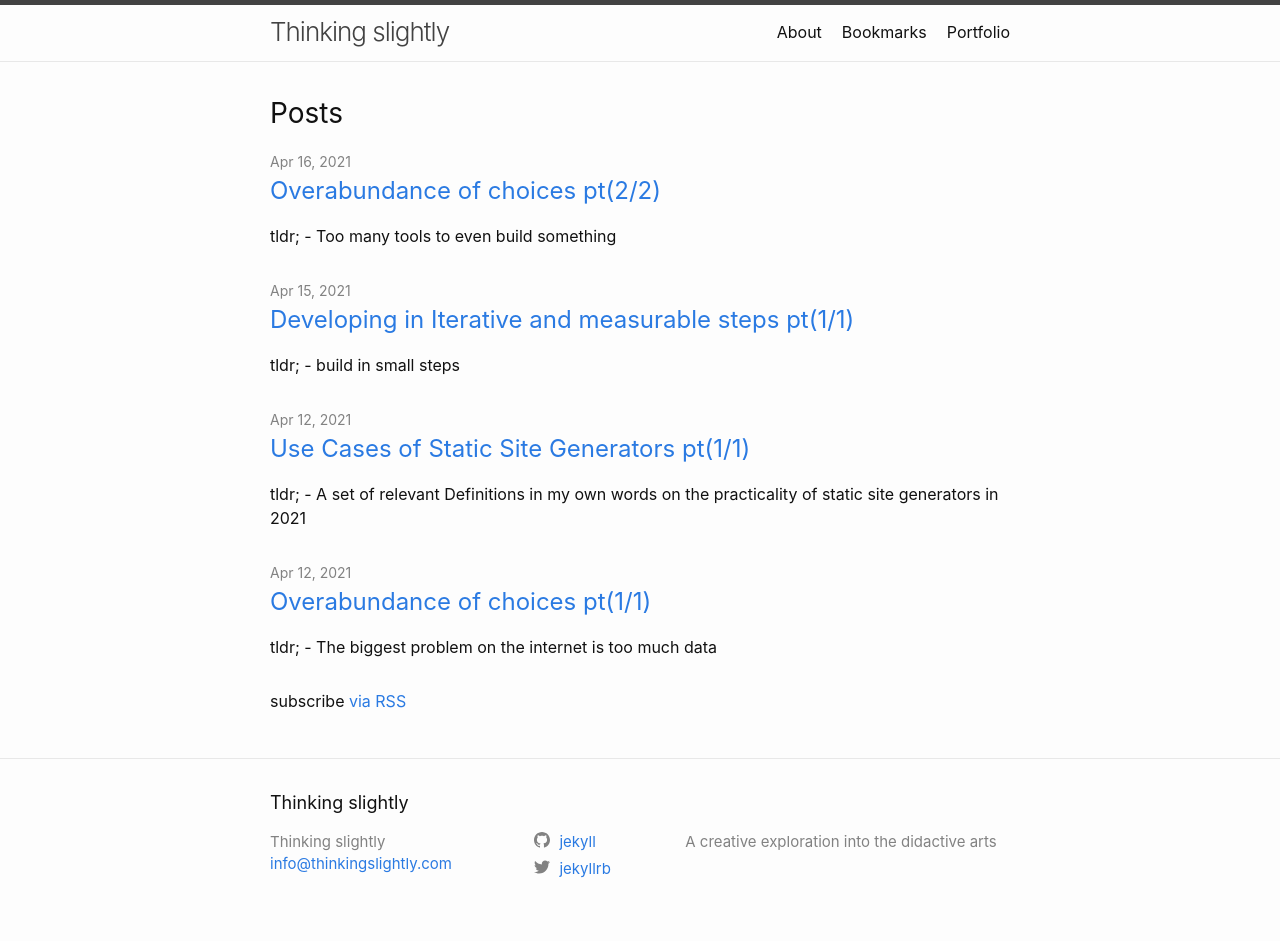
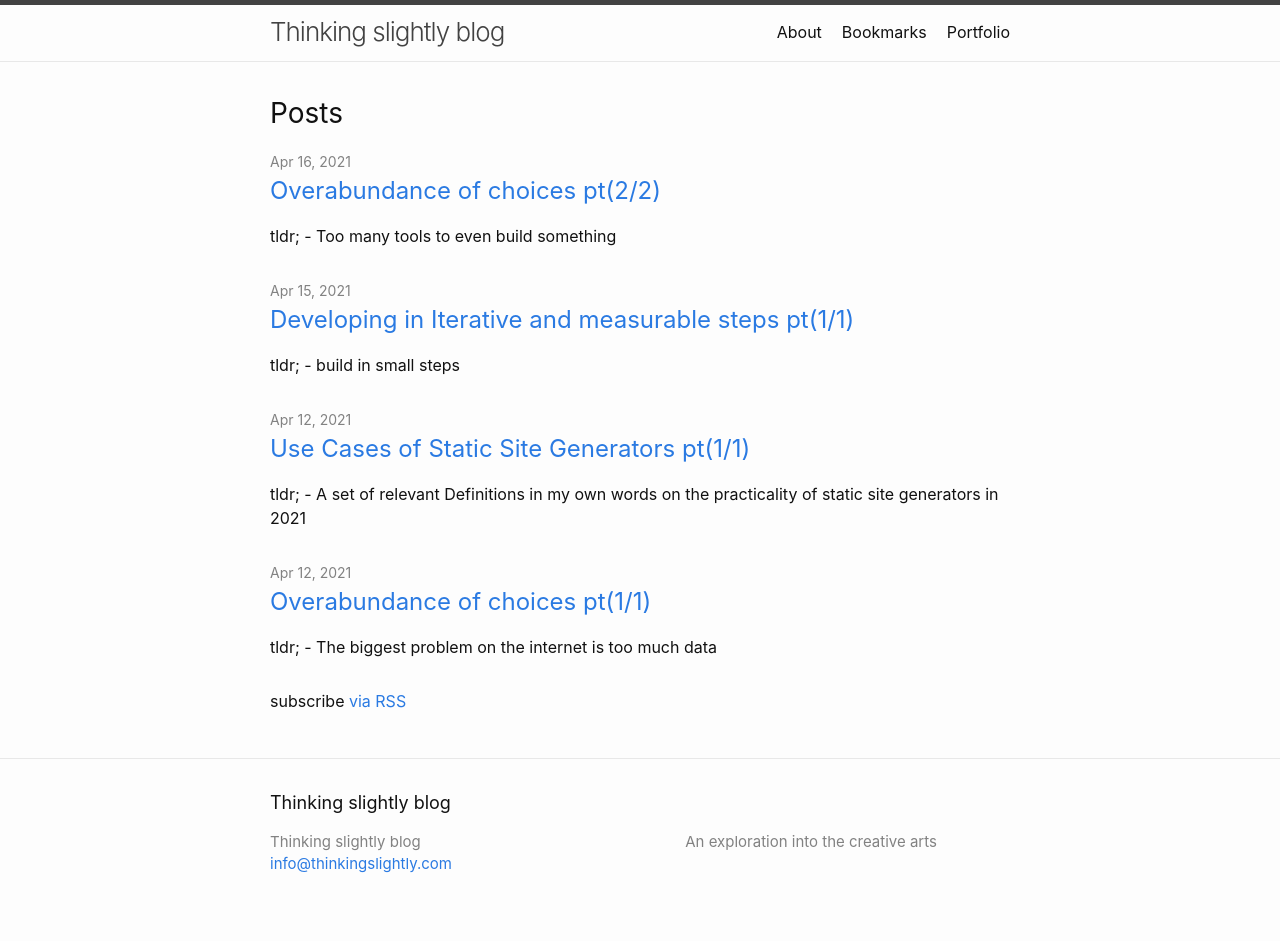
Before and after one commit to aliabiddev/aliabiddev.github.io, a Jekyll site: the page built from index.md, in a window 1280 px wide. Built offline with Jekyll 4.4.1, drawn with Linux system fonts in a browser that asks for light colours.

```diff
--- a/_config.yml
+++ b/_config.yml
@@ -18,14 +18,14 @@
 # You can create any custom variable you would like, and they will be accessible
 # in the templates via {{ site.myvariable }}.
 
-title: Thinking slightly
+title: Thinking slightly blog
 email: info@thinkingslightly.com
 description: >- # this means to ignore newlines until "baseurl:"
-  A creative exploration into the didactive arts
+  An exploration into the creative arts
 baseurl: "" # the subpath of your site, e.g. /blog
 url: "" # the base hostname & protocol for your site, e.g. http://example.com
-twitter_username: jekyllrb
-github_username:  jekyll
+#twitter_username: jekyllrb
+#github_username:  jekyll
 
 # Build settings
 theme: minima
@@ -36,6 +36,11 @@ plugins:
 
 show_excerpts: true
 excerpt_separator: <!-- excerpt-end -->
+
+# Google Analytics
+google_analytics: G-1RYNLSNHS1
+
+
 # Exclude from processing.
 # The following items will not be processed, by default.
 # Any item listed under the `exclude:` key here will be automatically added to
```
Also changed, not shown: _includes/analytics.html (added, +8 -0 lines).
